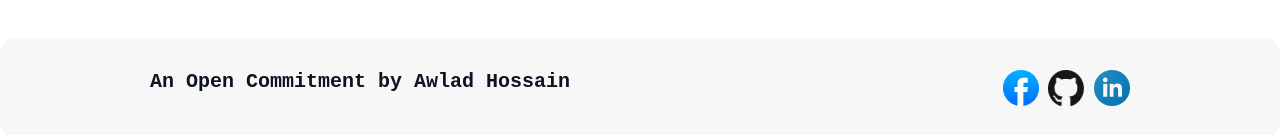
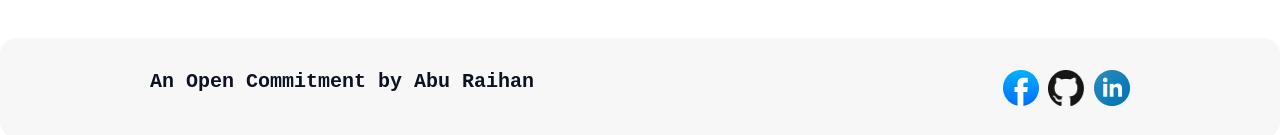
Before and after one commit to aburaihan98/html-css-awlad, a plain HTML site: page index.html in a window 1280 px wide. Shown: the part 4027-4162 px from the top of the page. Drawn offline with Linux system fonts and the light colour scheme; a web font is replaced by a local one.

Commit message:
final submit

```diff
--- a/index.html
+++ b/index.html
@@ -187,7 +187,7 @@
     </main>
     <footer>
       <div class="content">
-        <p>An Open Commitment by Awlad Hossain</p>
+        <p>An Open Commitment by Abu Raihan</p>
       </div>
       <div id="social" class="social">
         <a target="_blank" href="https://www.facebook.com/">
```
